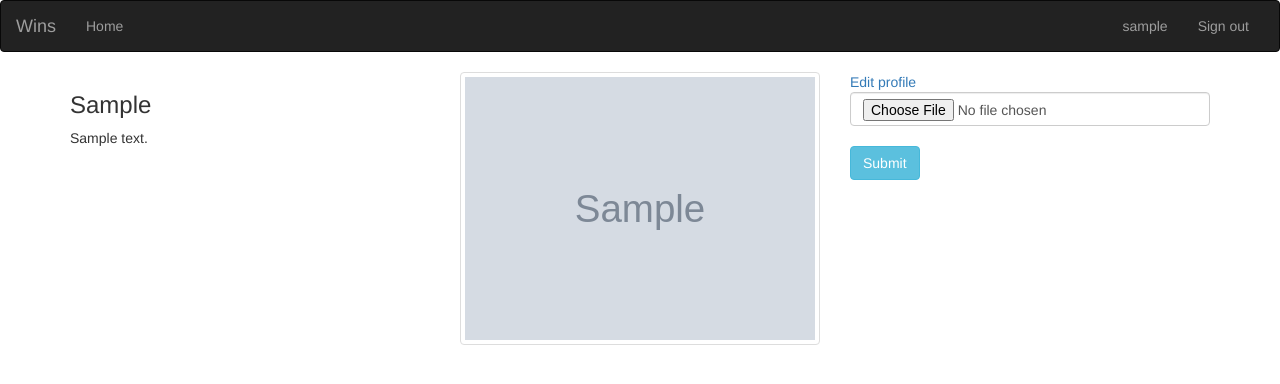
After one commit to lewis-murgor/Wins, a Flask app: a page that uses app/templates/navbar.html in a window 1280 px wide. The commit adds this page. Shown: the top 384 px of the page. Run offline with Flask 2, Linux system fonts and the light colour scheme; a user stored in the database is signed in; tables that the repository leaves empty hold one stand-in row (values such as "Sample post"); grey boxes marked "Sample" are stand-in pictures; some libraries are stand-ins or nearby versions.

Commit message:
create profile page

```diff
--- a/app/__init__.py
+++ b/app/__init__.py
@@ -3,6 +3,7 @@ from flask_bootstrap import Bootstrap
 from config import config_options
 from flask_sqlalchemy import SQLAlchemy
 from flask_login import LoginManager
+from flask_uploads import UploadSet,configure_uploads,IMAGES
 
 bootstrap = Bootstrap()
 db = SQLAlchemy()
@@ -10,6 +11,8 @@ db = SQLAlchemy()
 login_manager = LoginManager()
 login_manager.session_protection = 'strong'
 login_manager.login_view = 'auth.login'
+
+photos = UploadSet('photos',IMAGES)
 
 def create_app(config_name):
 
@@ -30,4 +33,7 @@ def create_app(config_name):
     from .auth import auth as auth_blueprint
     app.register_blueprint(auth_blueprint,url_prefix = '/accounts')
 
+    # configure UploadSet
+    configure_uploads(app,photos)
+
     return app
--- a/app/main/views.py
+++ b/app/main/views.py
@@ -1,6 +1,9 @@
-from flask import render_template
+from flask import render_template,request,redirect,url_for,abort
 from . import main
 from flask_login import login_required
+from ..models import User
+from .forms import UpdateProfile
+from .. import db,photos
 
 # Views
 @main.route('/')
@@ -20,3 +23,42 @@ def win(id):
     View wins page function that returns the win details page and its data
     '''
     return render_template('win.html',id = id)
+
+@main.route('/user/<uname>')
+def profile(uname):
+    user = User.query.filter_by(username = uname).first()
+
+    if user is None:
+        abort(404)
+
+    return render_template("profile/profile.html", user = user)
+
+@main.route('/user/<uname>/update',methods = ['GET','POST'])
+@login_required
+def update_profile(uname):
+    user = User.query.filter_by(username = uname).first()
+    if user is None:
+        abort(404)
+
+    form = UpdateProfile()
+
+    if form.validate_on_submit():
+        user.bio = form.bio.data
+
+        db.session.add(user)
+        db.session.commit()
+
+        return redirect(url_for('.profile',uname=user.username))
+
+    return render_template('profile/update.html',form =form)
+
+@main.route('/user/<uname>/update/pic',methods= ['POST'])
+@login_required
+def update_pic(uname):
+    user = User.query.filter_by(username = uname).first()
+    if 'photo' in request.files:
+        filename = photos.save(request.files['photo'])
+        path = f'photos/{filename}'
+        user.profile_pic_path = path
+        db.session.commit()
+    return redirect(url_for('main.profile',uname=uname))
--- a/app/models.py
+++ b/app/models.py
@@ -12,6 +12,8 @@ class User(UserMixin,db.Model):
     id = db.Column(db.Integer,primary_key = True)
     username = db.Column(db.String(255))
     email = db.Column(db.String(255),unique = True,index = True)
+    bio = db.Column(db.String(255))
+    profile_pic_path = db.Column(db.String())
     pass_secure = db.Column(db.String(255))
 
     @property
--- a/app/templates/navbar.html
+++ b/app/templates/navbar.html
@@ -15,7 +15,7 @@
             </ul>
             <ul class="nav navbar-nav navbar-right">
                 {% if current_user.is_authenticated %}
-                <li style="color:white;padding:15px;">{{current_user.username}}</li>
+                <li><a href="{{url_for('main.profile',uname=current_user.username)}}">{{current_user.username}}</a></li>
                 <li><a href="{{url_for('auth.logout')}}">Sign out</a></li>
                 {% else %}
                 <li><a href="{{url_for('auth.login')}}">Sign in</a></li>
--- /dev/null
+++ b/app/templates/profile/profile.html
@@ -0,0 +1,39 @@
+{% extends 'base.html'%}
+
+{% block content %}
+<div class="container">
+    <div class="row">
+        <!-- displaying  Username-->
+        <div class="col-md-4">
+            <h3> {{user.username| capitalize}} </h3>
+
+            <!--Displaying user bio-->
+            {% if user.bio %}
+                <p> {{user.bio}}</p>
+            {%else%}
+                <p> {{user.username| capitalize}} has no bio </p>
+            {% endif %}
+        </div>
+
+        <!--Display profile photo-->
+        <div class="col-md-4">
+            {% if user.profile_pic_path %}
+                <img src="{{url_for('static',filename=user.profile_pic_path)}}" alt="" class="img-thumbnail">
+            {%else%}
+                <p>No profile picture</p>
+            {% endif %}
+        </div>
+        <div class="col-md-4">
+            {% if user == current_user %}
+                <a href="{{url_for('main.update_profile',uname=user.username)}}">Edit profile</a>
+                <br>
+                <form  action="{{url_for('main.update_pic',uname=user.username)}}" method="post" enctype = "multipart/form-data">
+                    <input type="file"  name="photo" class="form-control" required>
+                    <br>
+                    <input type="submit" class="btn btn-info">
+                </form>
+            {% endif %}
+        </div>
+    </div>
+</div>
+{% endblock %}
--- a/config.py
+++ b/config.py
@@ -6,6 +6,7 @@ class Config:
     '''
     SECRET_KEY = os.environ.get('SECRET_KEY')
     SQLALCHEMY_DATABASE_URI = 'postgresql+psycopg2://lewis:lewis29@localhost/wins'
+    UPLOADED_PHOTOS_DEST ='app/static/photos'
 
 
 class ProdConfig(Config):
```
Also changed, not shown: app/main/forms.py (+7 -0 lines), app/templates/profile/update.html (added, +8 -0 lines), migrations/versions/54baa9e2d928_profile_migration.py (added, +30 -0 lines).
